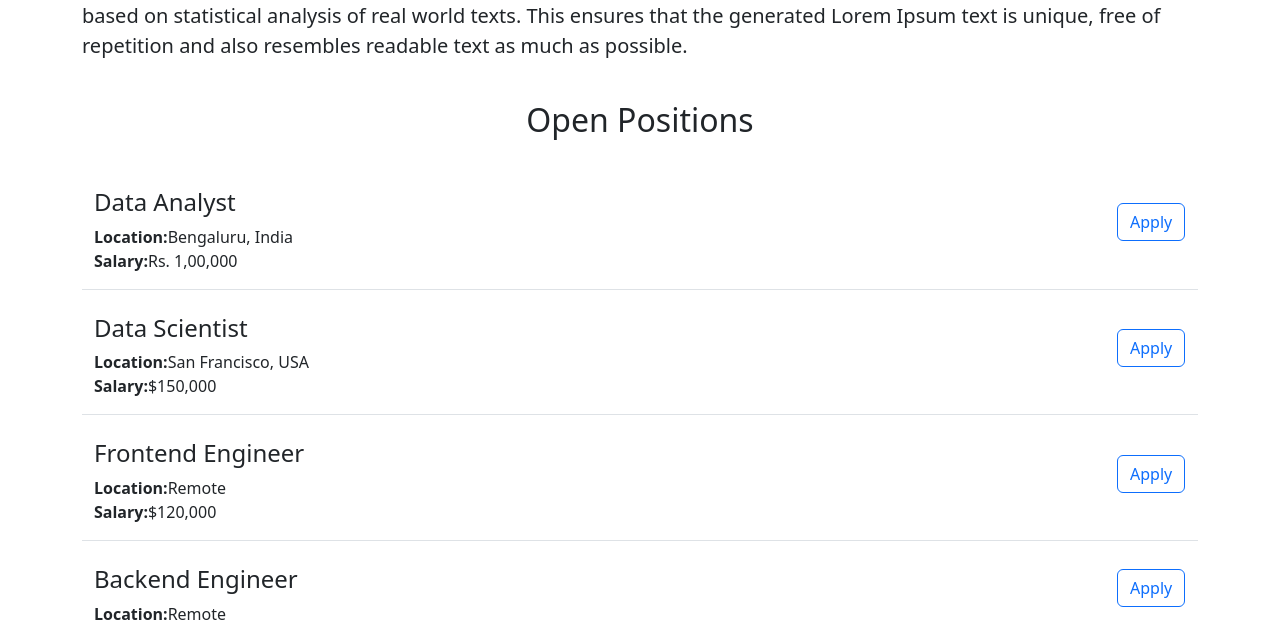
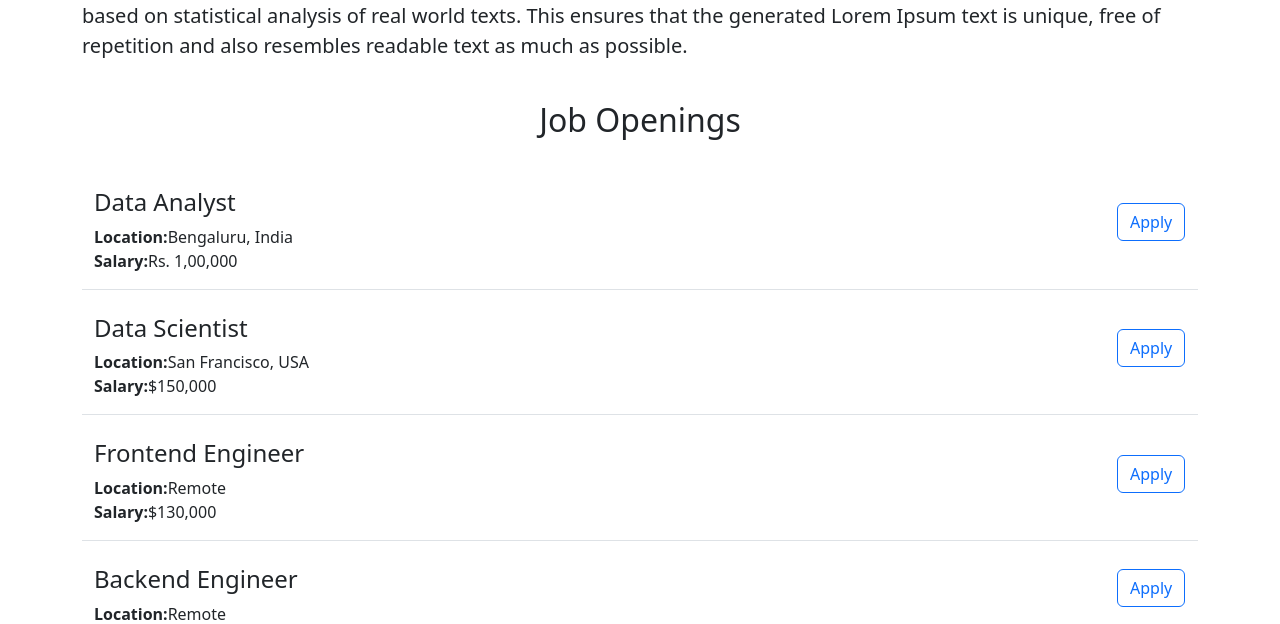
Before and after one commit to JGiannini/jamie-careers-website, a Flask app: page / in a window 1280 px wide. Shown: the part 601-1225 px from the top of the page. Run offline with Flask 2, Linux system fonts and the light colour scheme.

Commit message:
Editorial changes

```diff
--- a/app.py
+++ b/app.py
@@ -17,7 +17,7 @@ JOBS = [{
   'id': 3,
   'title': 'Frontend Engineer',
   'location': 'Remote',
-  'salary': '$120,000'
+  'salary': '$130,000'
 }, {
   'id': 4,
   'title': 'Backend Engineer',
--- a/templates/home.html
+++ b/templates/home.html
@@ -26,7 +26,7 @@
         </div>
         <div class="row">
           <div class="col">
-            <h2 class="text-center mt-4 mb-4">Open Positions</h2>
+            <h2 class="text-center mt-4 mb-4">Job Openings</h2>
             <lead>
               {% for job_get in jobs %}
                 {% include 'jobitem.html' %}
```
